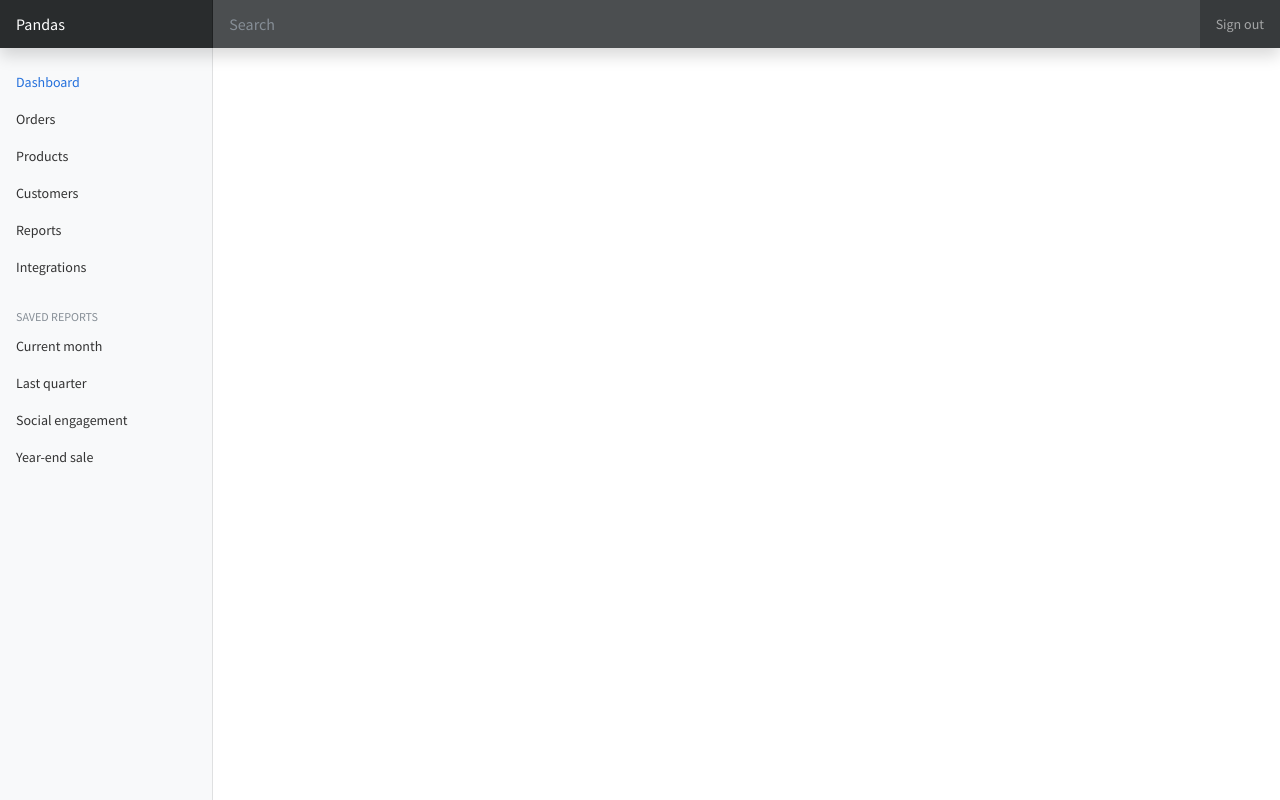
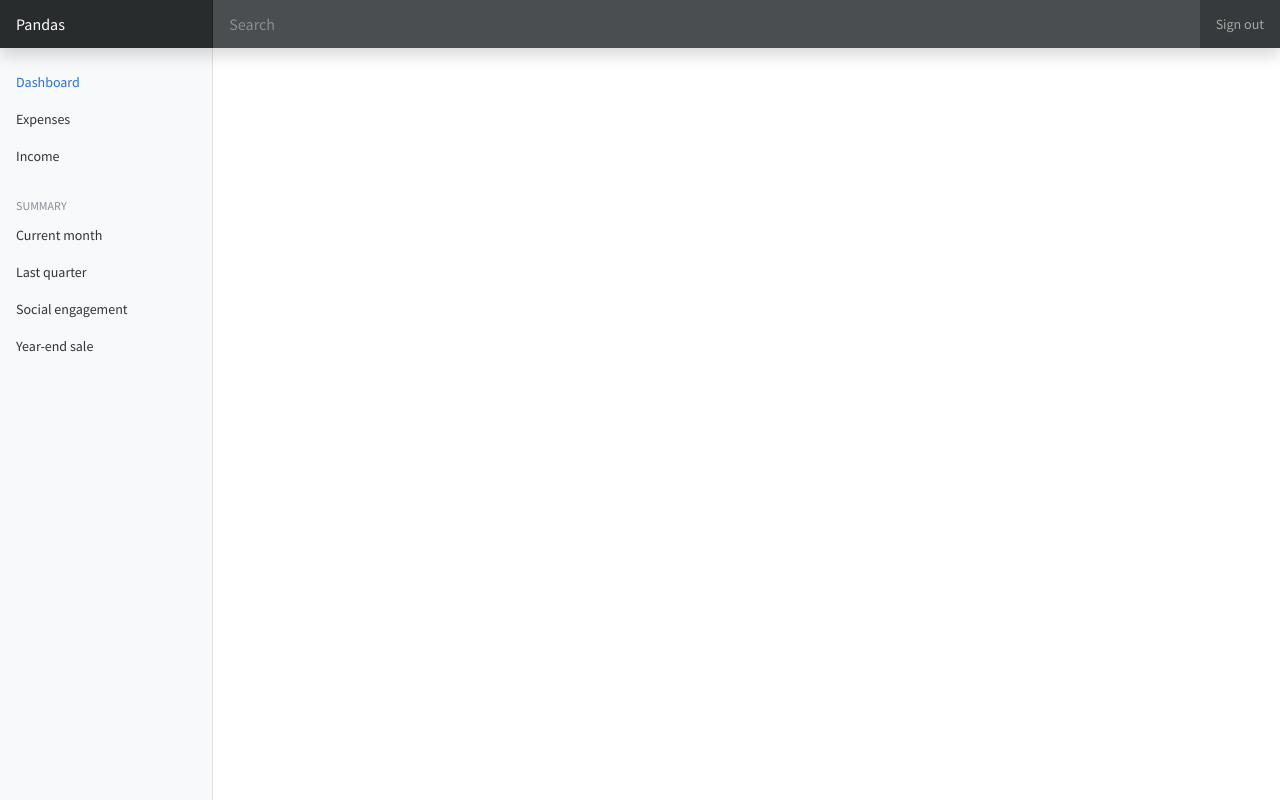
Before and after one commit to Sam-Banankhu/django-income-expenses-project, a Django app: page / in a window 1280 px wide. Run offline with Django 4.2, Linux system fonts and the light colour scheme; some libraries are stand-ins or nearby versions.

Commit message:
Update _sidebar.html

```diff
--- a/templates/partials/_sidebar.html
+++ b/templates/partials/_sidebar.html
@@ -11,38 +11,21 @@
         </li>
         <li class="nav-item">
           <a class="nav-link" href="#">
-            <span data-feather="file" class="align-text-bottom"></span>
-            Orders
+
+            Expenses
           </a>
         </li>
         <li class="nav-item">
           <a class="nav-link" href="#">
             <span data-feather="shopping-cart" class="align-text-bottom"></span>
-            Products
+            Income
           </a>
         </li>
-        <li class="nav-item">
-          <a class="nav-link" href="#">
-            <span data-feather="users" class="align-text-bottom"></span>
-            Customers
-          </a>
-        </li>
-        <li class="nav-item">
-          <a class="nav-link" href="#">
-            <span data-feather="bar-chart-2" class="align-text-bottom"></span>
-            Reports
-          </a>
-        </li>
-        <li class="nav-item">
-          <a class="nav-link" href="#">
-            <span data-feather="layers" class="align-text-bottom"></span>
-            Integrations
-          </a>
-        </li>
+
       </ul>
 
       <h6 class="sidebar-heading d-flex justify-content-between align-items-center px-3 mt-4 mb-1 text-muted text-uppercase">
-        <span>Saved reports</span>
+        <span>Summary</span>
         <a class="link-secondary" href="#" aria-label="Add a new report">
           <span data-feather="plus-circle" class="align-text-bottom"></span>
         </a>
```
